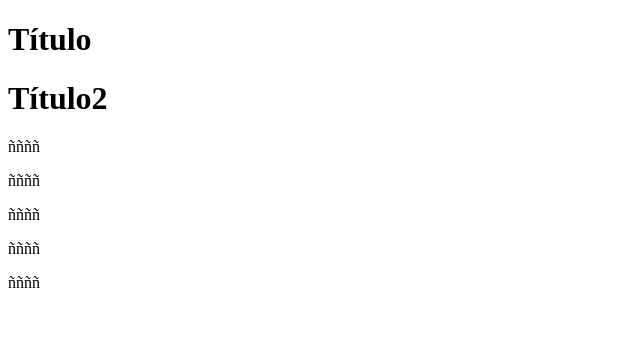
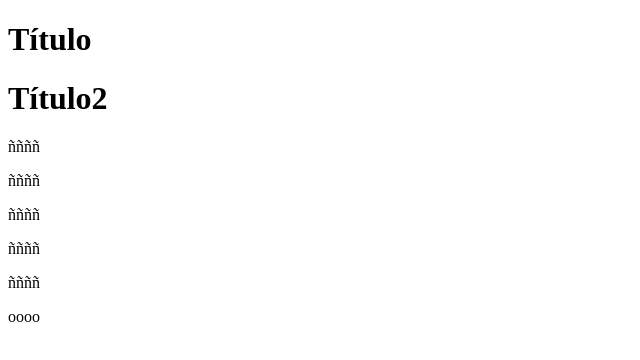
Before and after one commit to PatoUrrutia1/Ejemplo1, a plain HTML site: page index.html in a window 1280 px wide. Shown: the full height of the page, 0-640 px from the left. Drawn offline with Linux system fonts and the light colour scheme.

Commit message:
Update index.html

```diff
--- a/index.html
+++ b/index.html
@@ -15,5 +15,6 @@
     <p>ññññ</p>
     <p>ññññ</p>
     <p>ññññ</p>
+    <p>oooo</p>
 </body>
 </html>
```
